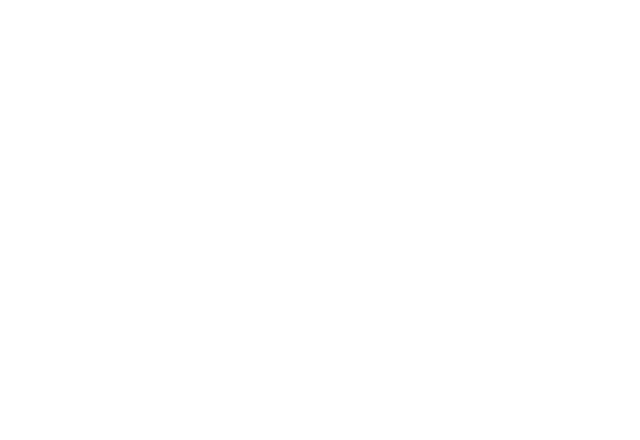
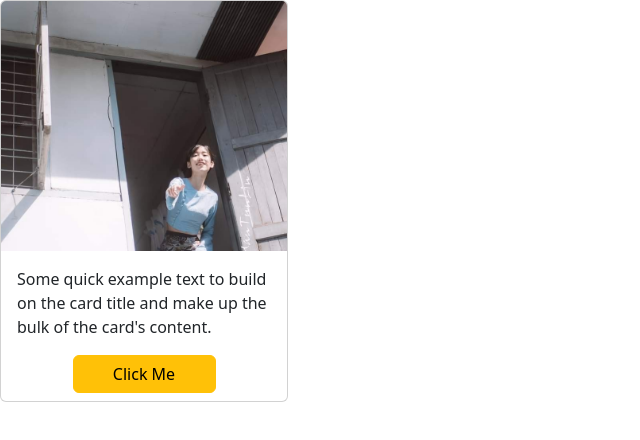
Before and after one commit to typle445/swd-projects, a website: page learn-bootstrap/index.html in a window 1280 px wide. Shown: the whole page, without its empty margins (0-640 px from the left). Drawn offline with nearby package versions, Linux system fonts and the light colour scheme.

Commit message:
bs & imgs add

```diff
--- a/learn-bootstrap/index.html
+++ b/learn-bootstrap/index.html
@@ -5,6 +5,30 @@
     <meta http-equiv="X-UA-Compatible" content="IE=edge" />
     <meta name="viewport" content="width=device-width, initial-scale=1.0" />
     <title>Document</title>
+    <link
+      rel="stylesheet"
+      href="./node_modules/bootstrap/dist/css/bootstrap.min.css" />
+    <link
+      rel="stylesheet"
+      href="./node_modules/bootstrap-icons/font/bootstrap-icons.css" />
   </head>
-  <body></body>
+  <body>
+    <div class="card" style="width: 18rem">
+      <img
+        src="./Honey Nway Oo/4.jpg"
+        class="card-img-top"
+        alt="..."
+        style="height: 250px; object-fit: cover" />
+      <div class="card-body">
+        <p class="card-text">
+          Some quick example text to build on the card title and make up the
+          bulk of the card's content.
+        </p>
+      </div>
+      <button class="btn btn-warning d-inline-block w-50 mx-auto mb-2">
+        Click Me
+      </button>
+    </div>
+    <script src="./node_modules/bootstrap/dist/js/bootstrap.min.js"></script>
+  </body>
 </html>
--- a/learn-bootstrap/package.json
+++ b/learn-bootstrap/package.json
@@ -8,5 +8,9 @@
   },
   "keywords": [],
   "author": "",
-  "license": "ISC"
+  "license": "ISC",
+  "dependencies": {
+    "bootstrap": "^5.2.3",
+    "bootstrap-icons": "^1.10.2"
+  }
 }
```
Also changed, not shown: learn-bootstrap/Honey Nway Oo/1.jpg (added), learn-bootstrap/Honey Nway Oo/10.jpg (added), learn-bootstrap/Honey Nway Oo/11.jpg (added), learn-bootstrap/Honey Nway Oo/2.jpg (added), learn-bootstrap/Honey Nway Oo/3.jpg (added), learn-bootstrap/Honey Nway Oo/4.jpg (added), learn-bootstrap/Honey Nway Oo/5.jpg (added), learn-bootstrap/Honey Nway Oo/6.jpg (added), learn-bootstrap/Honey Nway Oo/7.jpg (added), learn-bootstrap/Honey Nway Oo/8.jpg (added), learn-bootstrap/Honey Nway Oo/9.jpg (added), 1 other file.
